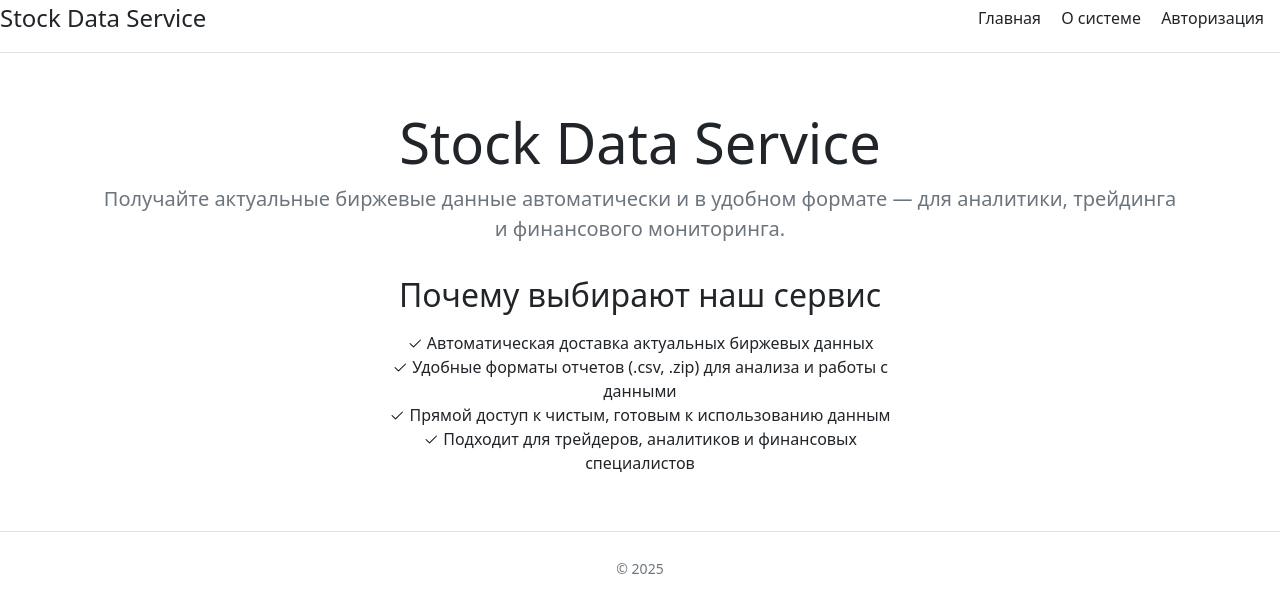
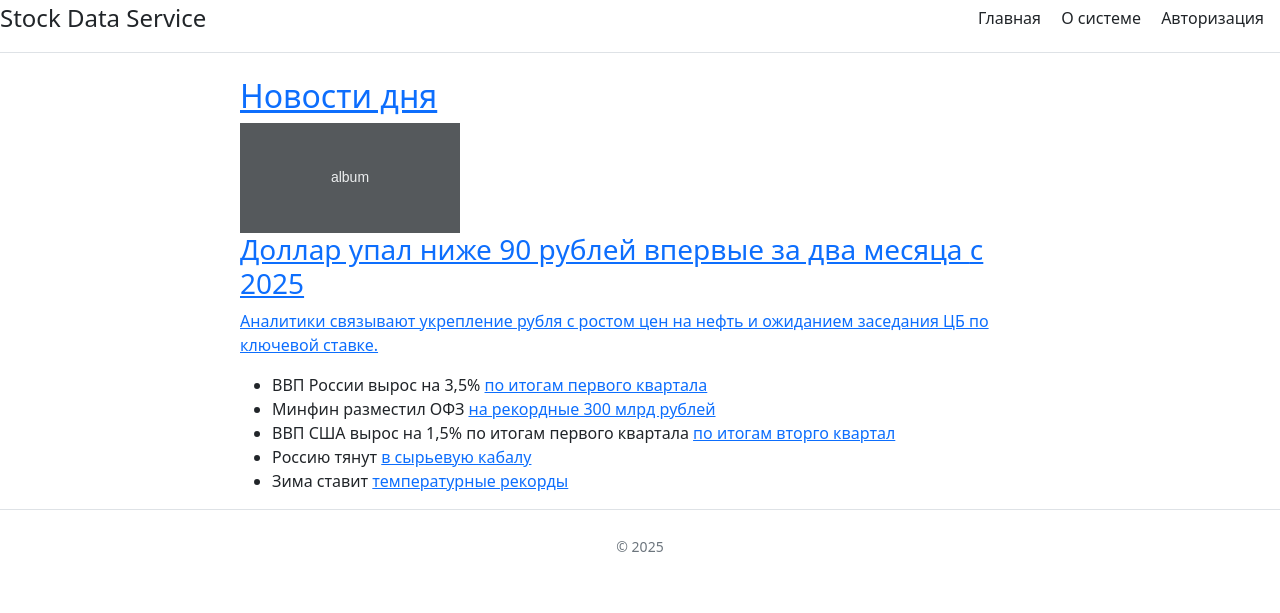
Before and after one commit to fetgrigory/Stock-Data-Service, a FastAPI app: page / in a window 1280 px wide. Shown: the top 613 px of the page. Run offline with FastAPI, Linux system fonts and the light colour scheme; parts of the project's set-up code (start-up, migrations or seed data) failed here and were passed over.

Commit message:
feat: replace homepage marketing section with news layout

```diff
--- a/src/templates/index.html
+++ b/src/templates/index.html
@@ -4,40 +4,80 @@
 {% endblock %}
 
 {% block body %}
-<body>
+<div class="news-section" style="max-width: 800px; margin: 0 auto;">
+    <!-- Title -->
+    <div class="news-section__header">
+        <h2 class="news-section__title">
+            <a href="#">Новости дня</a>
+        </h2>
+    </div>
 
-<svg xmlns="http://www.w3.org/2000/svg" style="display: none;">
-  <symbol id="check" viewBox="0 0 16 16">
-    <title>Check</title>
-    <path d="M13.854 3.646a.5.5 0 0 1 0 .708l-7 7a.5.5 0 0 1-.708 0l-3.5-3.5a.5.5 0 1 1 .708-.708L6.5 10.293l6.646-6.647a.5.5 0 0 1 .708 0z"></path>
-  </symbol>
-</svg>
+    <!-- Main news with a picture -->
+    <div class="news-featured">
+        <div class="news-featured__image">
+            <a href="#">
+                <svg
+                    aria-label="Placeholder: Главное фото"
+                    class="bd-placeholder-img"
+                    width="220"
+                    height="110"
+                    preserveAspectRatio="xMidYMid slice"
+                    role="img"
+                    xmlns="http://www.w3.org/2000/svg"
+                >
+                    <title>Главная новость</title>
+                    <rect width="100%" height="100%" fill="#55595c"></rect>
+                    <text
+                        x="50%"
+                        y="50%"
+                        fill="#eceeef"
+                        dy=".3em"
+                        text-anchor="middle"
+                        font-family="Arial, sans-serif"
+                        font-size="14"
+                    >
+                        album
+                    </text>
+                </svg>
+            </a>
+        </div>
+        <div class="news-featured__content">
+            <h3 class="news-featured__title">
+                <a href="#">
+                    Доллар упал ниже 90 рублей впервые за два месяца <span class="nobr"> с 2025</span>
+                </a>
+            </h3>
+            <p class="news-featured__excerpt">
+                <a href="#">
+                    Аналитики связывают укрепление рубля с ростом цен на нефть
+                    и ожиданием заседания ЦБ по ключевой ставке.
+                </a>
+            </p>
+        </div>
+    </div>
 
-<div class="container py-3">
-  <header>
-    <div class="pricing-header p-3 pb-md-2 mx-auto text-center">
-      <h1 class="display-4 fw-normal">Stock Data Service</h1>
-      <p class="fs-5 text-muted">
-        Получайте актуальные биржевые данные автоматически и в удобном формате — для аналитики, трейдинга и финансового мониторинга.
-      </p>
-    </div>
-  </header>
-
-  <main>
-    <section class="pt-2 pb-4 text-center container">
-      <div class="row">
-        <div class="col-lg-6 col-md-8 mx-auto">
-          <h2 class="fw-light">Почему выбирают наш сервис</h2>
-          <ul class="list-unstyled mt-3">
-            <li><svg class="bi" width="16" height="16"><use xlink:href="#check"/></svg> Автоматическая доставка актуальных биржевых данных</li>
-            <li><svg class="bi" width="16" height="16"><use xlink:href="#check"/></svg> Удобные форматы отчетов (.csv, .zip) для анализа и работы с данными</li>
-            <li><svg class="bi" width="16" height="16"><use xlink:href="#check"/></svg> Прямой доступ к чистым, готовым к использованию данным</li>
-            <li><svg class="bi" width="16" height="16"><use xlink:href="#check"/></svg> Подходит для трейдеров, аналитиков и финансовых специалистов</li>
-          </ul>
-        </div>
-      </div>
-    </section>
-  </main>
+    <!-- News List -->
+    <ul class="news-list">
+        <li class="news-list__item">
+            <i class="news-list__bullet"></i>
+            ВВП России вырос на 3,5% <a href="#">по итогам первого квартала</a>
+        </li>
+        <li class="news-list__item">
+            <i class="news-list__bullet"></i>
+            Минфин разместил ОФЗ <a href="#">на рекордные 300 млрд рублей</a>
+        </li>
+        <li class="news-list__item">
+            <i class="news-list__bullet"></i>
+            ВВП США вырос на 1,5% по итогам первого квартала <a href="#">по итогам вторго квартал</a>
+        </li>
+        <li class="news-list__item">
+            <i class="news-list__bullet"></i>
+            Россию тянут <a href="#">в сырьевую кабалу</a>
+        </li>
+        <li class="news-list__item">
+            <i class="news-list__bullet"></i>
+            Зима ставит <a href="#">температурные рекорды</a>
+        </li>
+    </ul>
 </div>
-</body>
 {% endblock %}
```
